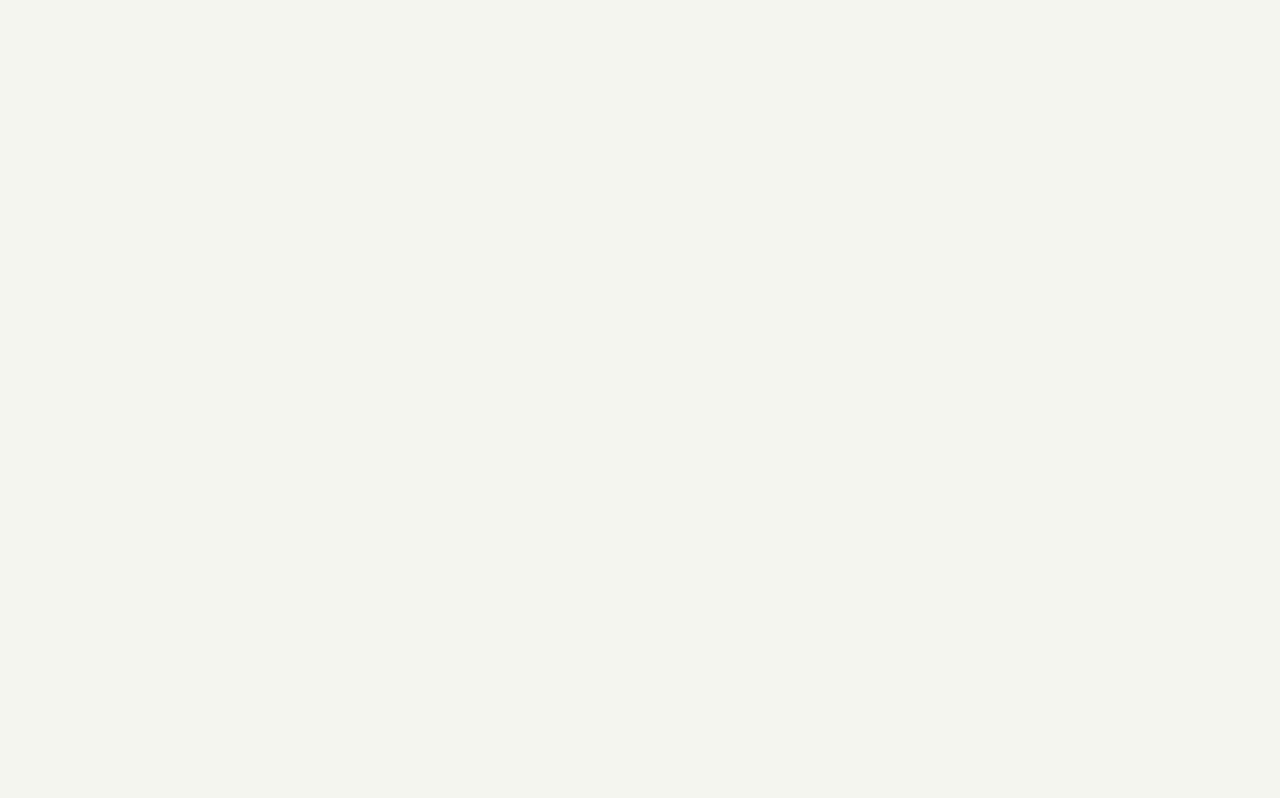
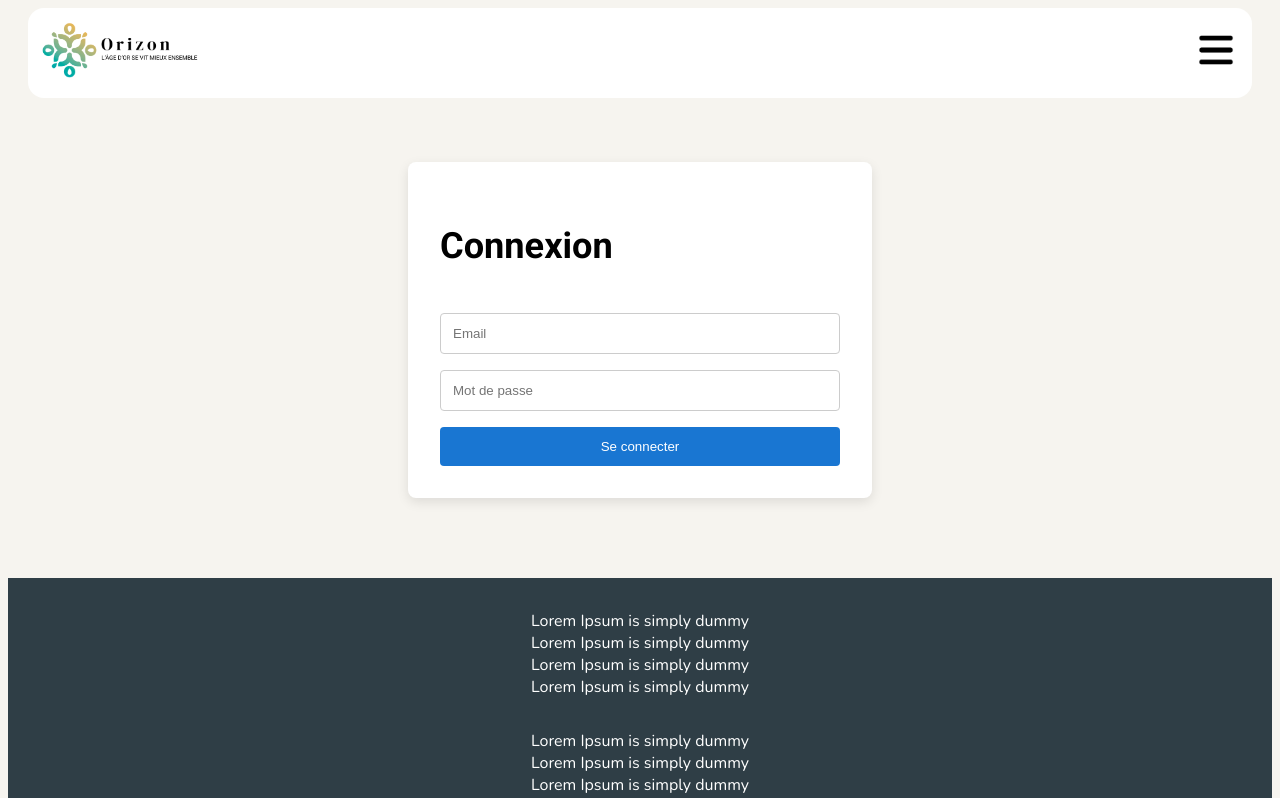
Before and after one commit to LunaireFlare/orizon, a React (Vite) app in the folder frontend/: page /login in a window 1280 px wide. Before the commit this address had no page. Shown: the top 798 px of the page. Built offline with nearby package versions, Linux system fonts and the light colour scheme.

Commit message:
fix. rooftop build. register & login page build. Error page

```diff
--- a/frontend/src/App.tsx
+++ b/frontend/src/App.tsx
@@ -1,8 +1,11 @@
 import HomePage from './pages/HomePage/HomePage.tsx';
+import ErrorPage from './pages/ErrorPage/ErrorPage.tsx';
 import './App.scss';
 import './assets/styles/index.scss'
 
 import { Routes, Route } from 'react-router';
+import Register from './pages/Register_Login/Register.tsx';
+import Login from './pages/Register_Login/Login.tsx';
 
 function App() {
     return (
@@ -10,6 +13,9 @@ function App() {
 
             <Routes>
                 <Route path="/" element={<HomePage />} />
+                <Route path="*" element={<ErrorPage code={500} title={''} message={''} />} /> {/* Route 404 */}
+                <Route path="/login" element={<Login />} />
+                <Route path="/register" element={<Register />} />
                 {/* <Route path="/signup" element={<Signup />} /> */}
             </Routes>
 
--- a/frontend/src/components/Rooftop/Rooftop.scss
+++ b/frontend/src/components/Rooftop/Rooftop.scss
@@ -13,7 +13,7 @@
     justify-content: space-between;
     align-items: center;
 }
-#navMobile  img {
+#navMobile img {
     width: 10rem;
 }
 
@@ -21,11 +21,9 @@
     width: 3rem;
 }
 
-
 /* -----------------Version Desktop ----------------- */
 
 @media (min-width: 1291px) {
-
     #navMobile {
         display: none;
     }
--- a/frontend/src/components/Rooftop/Rooftop.tsx
+++ b/frontend/src/components/Rooftop/Rooftop.tsx
@@ -1,4 +1,4 @@
-import { NavLink } from 'react-router';
+import { NavLink } from 'react-router-dom'; // ✅ Corrigé ici
 import logo from '../../assets/images/Logo_Orizon.png';
 import pictonav from '../../assets/images/navburger.png';
 
@@ -8,20 +8,24 @@ export default function Rooftop() {
     return (
         <div>
             <div id="navMobile">
-                    <img src={logo} alt="logo orizon"/>
+                <NavLink to="/"> {/* ✅ Redirection via logo mobile */}
+                    <img src={logo} alt="logo orizon" />
+                </NavLink>
                 <div className="navButton">
                     <img width="20px" src={pictonav} alt="navigation" />
                 </div>
             </div>
 
             <div id="elemRoof">
-                <img src={logo} style={{width: "15rem"}} alt="logo orizon"/>
+                <NavLink to="/"> {/* ✅ Redirection via logo desktop */}
+                    <img src={logo} style={{ width: "15rem" }} alt="logo orizon" />
+                </NavLink>
 
                 <div className="buttonBox">
-                    <div className="buttonHover"><NavLink to="/signup">S'inscrire</NavLink></div>
-                    <div className="buttonHover2"><NavLink to="/signin">Connexion</NavLink></div>
+                    <div className="buttonHover"><NavLink to="/register">S'inscrire</NavLink></div>
+                    <div className="buttonHover2"><NavLink to="/login">Connexion</NavLink></div>
                 </div>
             </div>
         </div>
-    )
+    );
 };
--- /dev/null
+++ b/frontend/src/pages/ErrorPage/ErrorPage.scss
@@ -0,0 +1,50 @@
+.error-container {
+    width: 90%;
+    max-width: 600px;
+    margin: 5rem auto;
+    padding: 2rem;
+    background: #fff;
+    border-radius: 8px;
+    box-shadow: 0 4px 12px rgba(0, 0, 0, 0.1);
+    text-align: center;
+    font-family: Arial, sans-serif;
+    color: #333;
+}
+
+.error-container h1 {
+    font-size: 2.5rem;
+    margin-bottom: 1rem;
+    color: #d32f2f; /* rouge pour l’erreur */
+}
+
+.error-container p {
+    font-size: 1.1rem;
+    margin-bottom: 2rem;
+}
+
+.error-container button {
+    background-color: #d32f2f;
+    color: white;
+    border: none;
+    padding: 0.75rem 1.5rem;
+    border-radius: 5px;
+    font-weight: bold;
+    cursor: pointer;
+    transition: background-color 0.3s ease;
+}
+
+.error-container button:hover {
+    background-color: #b71c1c;
+}
+
+@media (min-width: 768px) {
+    .error-container {
+        padding: 3rem 4rem;
+    }
+    .error-container h1 {
+        font-size: 3rem;
+    }
+    .error-container p {
+        font-size: 1.2rem;
+    }
+}
--- /dev/null
+++ b/frontend/src/pages/ErrorPage/ErrorPage.tsx
@@ -0,0 +1,44 @@
+import Rooftop from '../../components/Rooftop/Rooftop.tsx';
+import Footer from '../../components/Footer/Footer.tsx';
+
+import './ErrorPage.scss';
+
+interface ErrorPageProps {
+    code: number;        // ex: 404, 500
+    title: string;       // ex: "Page non trouvée"
+    message: string;     // ex: "La page demandée n'existe pas."
+}
+
+export default function ErrorPage({
+    code = 500, // Code d'erreur par défaut A DYNAMISER
+    title,
+    message,
+}: ErrorPageProps) {
+
+    // Titres par défaut selon code
+    const defaultTitles: Record<number, string> = {
+        404: "Page non trouvée",
+        500: "Erreur serveur",
+    };
+
+    const defaultMessages: Record<number, string> = {
+        404: "La page que vous cherchez n'existe pas ou a été déplacée.",
+        500: "Un problème est survenu côté serveur. Merci de réessayer plus tard.",
+    };
+
+    const errorTitle = title || defaultTitles[code] || "Erreur";
+    const errorMessage = message || defaultMessages[code] || "Une erreur est survenue.";
+
+    return (
+        <>
+            <Rooftop />
+            <div className="error-container">
+                <h1>{code} - {errorTitle}</h1>
+                <p>{errorMessage}</p>
+                <button onClick={() => window.location.href = '/'}>Retour à l'accueil</button>
+            </div>
+            {'}'}
+            <Footer />
+        </>
+    );
+}
--- a/frontend/src/pages/HomePage/HomePage.scss
+++ b/frontend/src/pages/HomePage/HomePage.scss
@@ -73,11 +73,7 @@
     text-align: justify;
 }
 
-
-
-
 @media (min-width: 1291px) {
-
     /* ------------- KEY FIGURES ---------------- */
 
     #container-content .keyFigure {
@@ -103,7 +99,6 @@
         margin-top: 0.8rem;
         margin-bottom: 0.2rem;
     }
-
 
     /* ------------- ABOUT ---------------- */
 
--- /dev/null
+++ b/frontend/src/pages/Register_Login/Login.tsx
@@ -0,0 +1,77 @@
+import { useState, useEffect } from 'react';
+import { useNavigate } from 'react-router-dom';
+
+import './Register_Login.scss';
+import Rooftop from '../../components/Rooftop/Rooftop';
+import Header from '../../components/Header/Header';
+import Footer from '../../components/Footer/Footer';
+
+export default function Login() {
+    const [form, setForm] = useState({ email: '', password: '' });
+    const [success, setSuccess] = useState(false);
+    const [error, setError] = useState<string | null>(null);
+
+    const navigate = useNavigate();
+
+    const handleChange = (e: React.ChangeEvent<HTMLInputElement>) => {
+        setForm({ ...form, [e.target.name]: e.target.value });
+    };
+
+    const handleSubmit = (e: React.FormEvent) => {
+        e.preventDefault();
+        setError(null);
+
+        setTimeout(() => {
+            if (form.email === 'test@test.com' && form.password === '123456') {
+                setSuccess(true);
+            } else {
+                setError("Identifiants incorrects.");
+            }
+        }, 1000);
+    };
+
+    useEffect(() => {
+        if (success) {
+            // Redirection après 2 secondes
+            const timeout = setTimeout(() => {
+                navigate('/');
+            }, 2000);
+
+            return () => clearTimeout(timeout);
+        }
+    }, [success, navigate]);
+
+    return (
+        <>
+            <Rooftop />
+            <form onSubmit={handleSubmit} className="auth-form">
+                <h2>Connexion</h2>
+                <input
+                    type="email"
+                    name="email"
+                    placeholder="Email"
+                    onChange={handleChange}
+                    required
+                />
+                <input
+                    type="password"
+                    name="password"
+                    placeholder="Mot de passe"
+                    onChange={handleChange}
+                    required
+                />
+                <button type="submit">Se connecter</button>
+                {error && <p className="error-msg">{error}</p>}
+            </form>
+
+            {success && (
+                <div className="modal">
+                    <div className="modal-content">
+                        <p>Connexion réussie ! Redirection...</p>
+                    </div>
+                </div>
+            )}
+            <Footer />
+        </>
+    );
+}
--- /dev/null
+++ b/frontend/src/pages/Register_Login/Register.tsx
@@ -0,0 +1,91 @@
+import { useState, useEffect } from 'react';
+import { useNavigate } from 'react-router-dom';
+
+import './Register_Login.scss';
+import Rooftop from '../../components/Rooftop/Rooftop';
+import Footer from '../../components/Footer/Footer';
+
+export default function Register() {
+    const [form, setForm] = useState({ email: '', password: '', confirmPassword: '' });
+    const [success, setSuccess] = useState(false);
+    const [error, setError] = useState<string | null>(null);
+
+    const navigate = useNavigate();
+
+    const handleChange = (e: React.ChangeEvent<HTMLInputElement>) => {
+        setForm({ ...form, [e.target.name]: e.target.value });
+    };
+
+    const handleSubmit = (e: React.FormEvent) => {
+        e.preventDefault();
+        setError(null);
+
+        if (form.password !== form.confirmPassword) {
+            setError("Les mots de passe ne correspondent pas.");
+            return;
+        }
+
+        if (form.password.length < 6) {
+            setError("Le mot de passe doit contenir au moins 6 caractères.");
+            return;
+        }
+
+        setTimeout(() => {
+            // Simulation succès inscription
+            setSuccess(true);
+        }, 1000);
+    };
+
+    useEffect(() => {
+        if (success) {
+            const timeout = setTimeout(() => {
+                navigate('/');
+            }, 2000);
+            return () => clearTimeout(timeout);
+        }
+    }, [success, navigate]);
+
+    if (success) {
+        return (
+            <div className="modal">
+                <div className="modal-content">
+                    <p>Inscription réussie ! Redirection...</p>
+                </div>
+            </div>
+        );
+    }
+
+    return (
+        <>
+            <Rooftop />
+            <form onSubmit={handleSubmit} className="auth-form">
+                <h2>Inscription</h2>
+                <input
+                    type="email"
+                    name="email"
+                    placeholder="Email"
+                    onChange={handleChange}
+                    required
+                />
+                <input
+                    type="password"
+                    name="password"
+                    placeholder="Mot de passe (min 6 caractères)"
+                    onChange={handleChange}
+                    required
+                />
+                <input
+                    type="password"
+                    name="confirmPassword"
+                    placeholder="Confirmer le mot de passe"
+                    onChange={handleChange}
+                    required
+                />
+                <button type="submit">S'inscrire</button>
+                {error && <p className="error-msg">{error}</p>}
+            </form>
+            {'}'}
+            <Footer />
+        </>
+    );
+}
--- /dev/null
+++ b/frontend/src/pages/Register_Login/Register_Login.scss
@@ -0,0 +1,60 @@
+.auth-form {
+    max-width: 400px;
+    margin: 4rem auto;
+    padding: 2rem;
+    background: #fff;
+    border-radius: 8px;
+    box-shadow: 0 4px 12px rgba(0, 0, 0, 0.1);
+    display: flex;
+    flex-direction: column;
+    gap: 1rem;
+
+    input {
+        padding: 0.75rem;
+        border: 1px solid #ccc;
+        border-radius: 4px;
+    }
+
+    button {
+        padding: 0.75rem;
+        background-color: #1976d2;
+        color: white;
+        border: none;
+        border-radius: 4px;
+        cursor: pointer;
+
+        &:hover {
+            background-color: #125aa3;
+        }
+    }
+
+    .error-msg {
+        color: red;
+        text-align: center;
+    }
+}
+
+.modal {
+    position: fixed;
+    top: 0;
+    left: 0;
+    width: 100%;
+    height: 100%;
+    background-color: rgba(0, 0, 0, 0.4);
+
+    display: flex;
+    justify-content: center;
+    align-items: center;
+    z-index: 1000;
+
+    .modal-content {
+        background-color: white;
+        padding: 2rem;
+        border-radius: 8px;
+        font-size: 1.2rem;
+        font-weight: bold;
+        color: #2f3e46;
+        text-align: center;
+        box-shadow: 0 4px 8px rgba(0, 0, 0, 0.3);
+    }
+}
```
Also changed, not shown: frontend/package.json (+5 -4 lines), 1 other file (tests, documents, lock files or other folders). Lines whose indentation alone changed are shown as unchanged.
